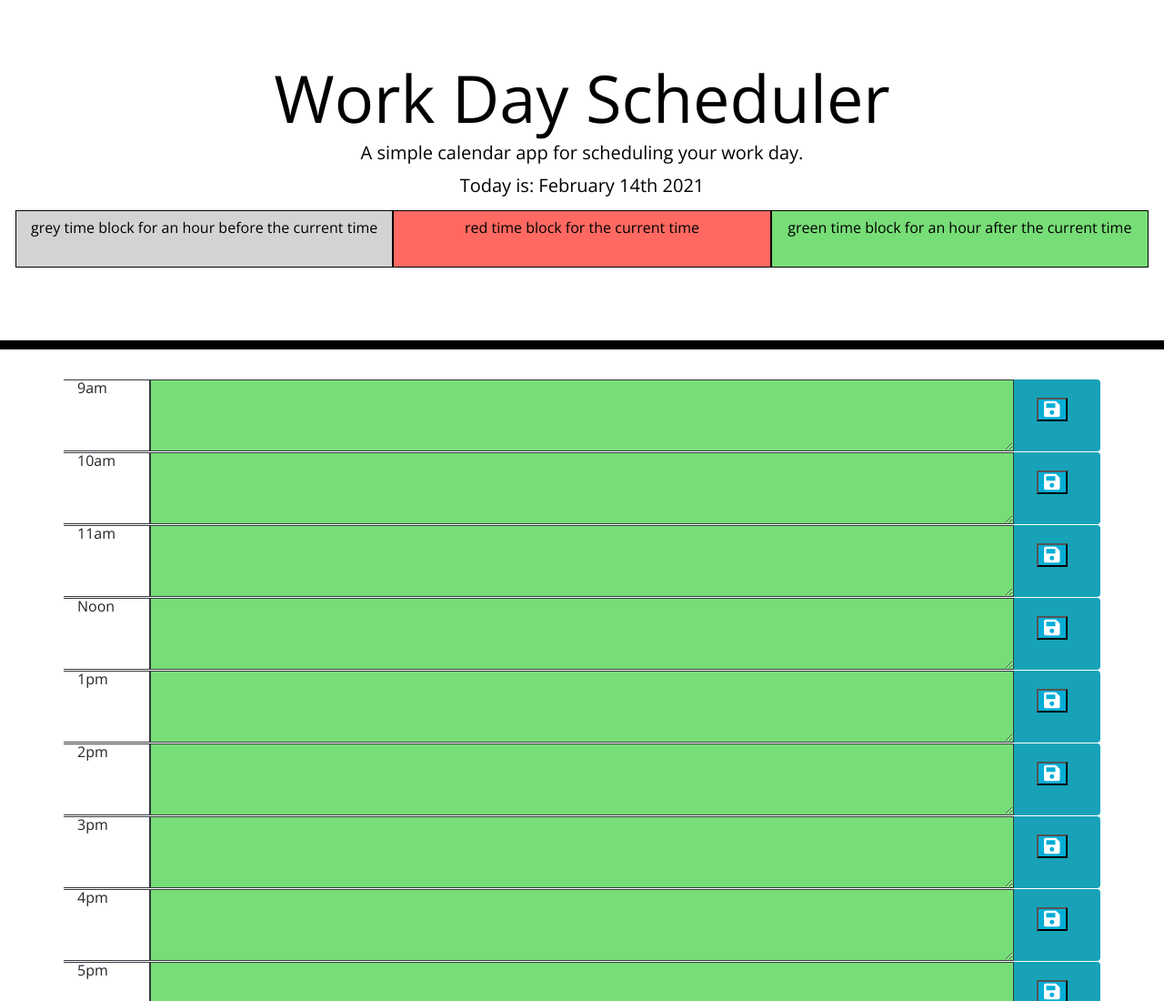
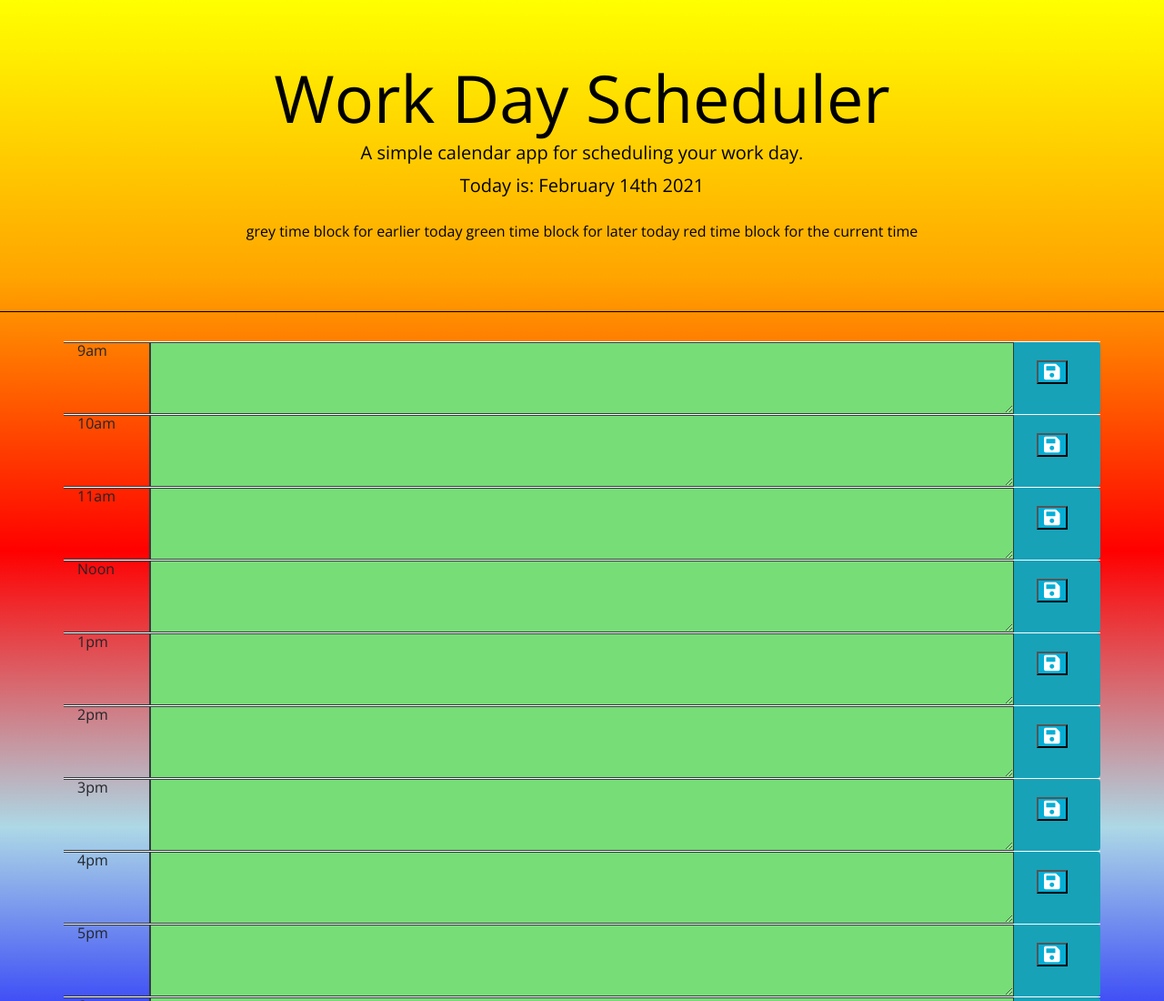
Before and after one commit to SeanMelody/Scheduler, a plain HTML site: page index.html in a window 1280 px wide. Shown: the top 1100 px of the page at 91% size. Drawn offline with nearby package versions, Linux system fonts and the light colour scheme.

Commit message:
gradient added

```diff
--- a/index.html
+++ b/index.html
@@ -15,7 +15,7 @@
   <!-- My CSS Link Connected Here-->
   <link rel="stylesheet" href="./re-uploaded-assets/style.css" />
   <!-- Favicon Link -->
-  <link rel="icon" type="image/png" href="./re-uploaded-assets/Favicon.png" />
+  <link rel="icon" type="image/png" href="../assets/images/Favicon.png" />
   <title>Work Day Scheduler</title>
 </head>
 
@@ -25,13 +25,17 @@
     <h1 class="display-3">Work Day Scheduler</h1>
     <p class="lead">A simple calendar app for scheduling your work day.
     <p id="currentDay" class="lead"></p>
+    <br>
+    <p>grey time block for earlier today
+      green time block for later today
+      red time block for the current time</p>
 
     <!-- Different Color Block Meanings Key -->
-    <div class="row">
+    <!-- <div class="row">
       <p class="past col-md-4">grey time block for an hour before the current time</p>
       <p class="present col-md-4">red time block for the current time</p>
       <p class="future col-md-4">green time block for an hour after the current time</p>
-    </div>
+    </div> -->
   </header>
 
   <!-- Time block for 9 am -->
--- a/re-uploaded-assets/style.css
+++ b/re-uploaded-assets/style.css
@@ -3,6 +3,7 @@ body {
   font-family: 'Open Sans', sans-serif;
   font-size: 16px;
   line-height: 1;
+  background-image: linear-gradient(yellow, orange,red, lightblue, blue, black);
 }
 
 /* Header Styling */
@@ -11,7 +12,7 @@ body {
   background-color: transparent;
   color: black;
   border-radius: 0;
-  border-bottom: 10px solid black;
+  border-bottom: 1px solid black;
 }
 
 .description{
@@ -94,4 +95,5 @@ footer {
   margin-top: 40px;
   padding-top: 20px;
   text-align: center;
+  color: white
 }
```
Also changed, not shown: 2 other files.
